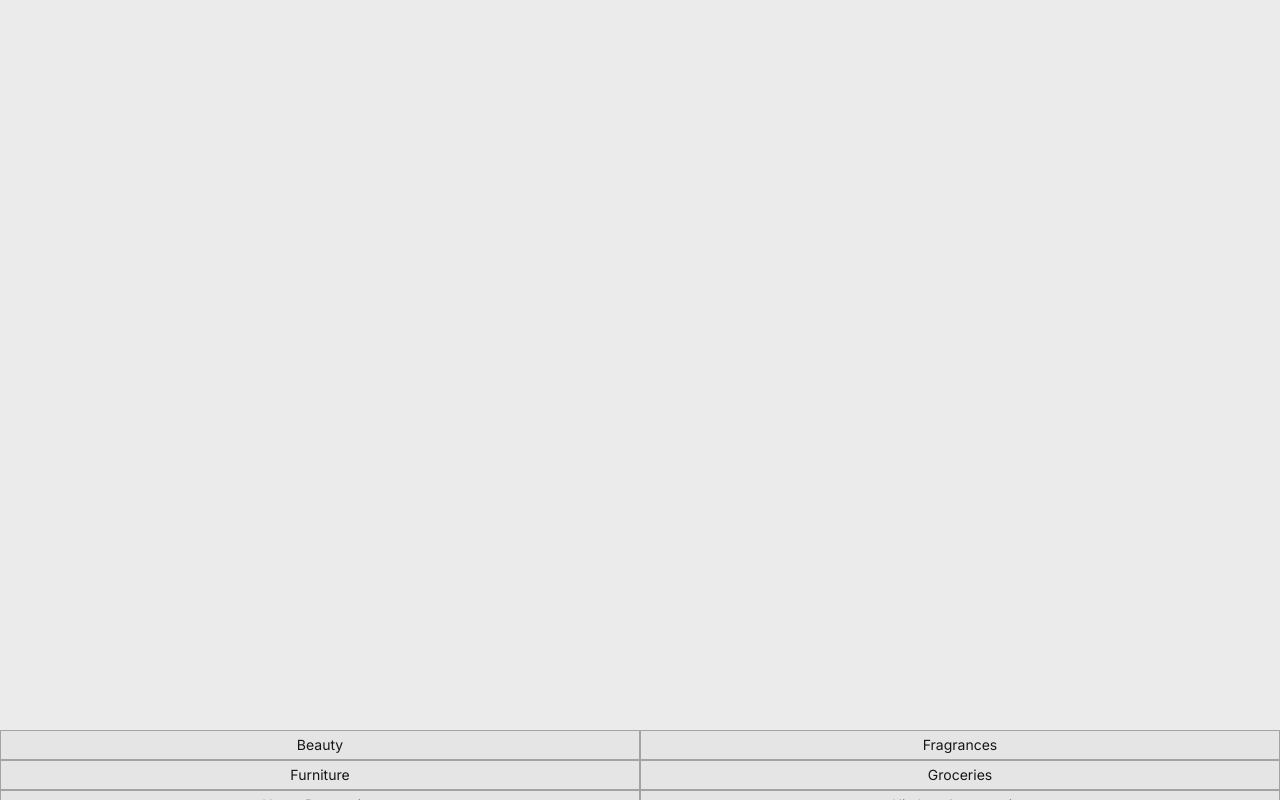
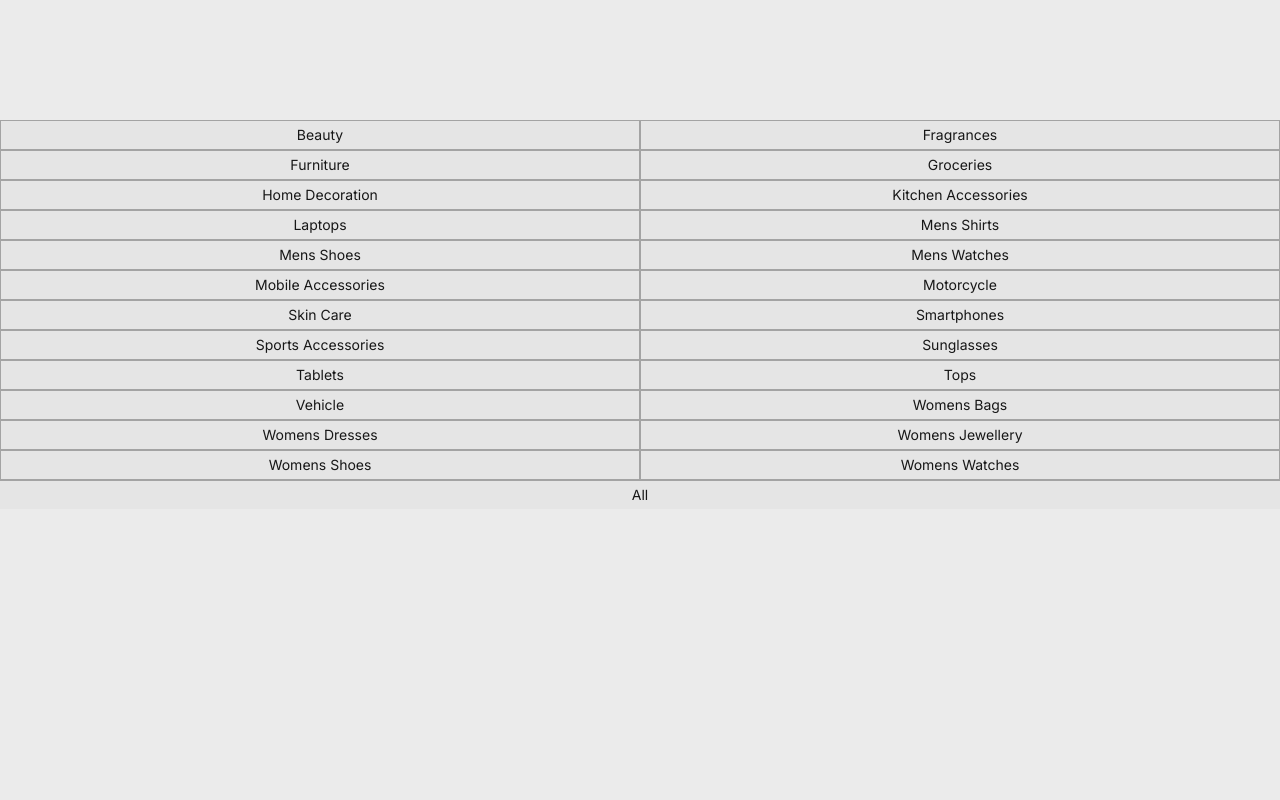
Before and after one commit to JhowBRCG/fake-store, a Next.js app: page / in a window 1280 px wide. Shown: the part 680-1480 px from the top of the page. After the commit the page ends 800 px from the top, so only its background shows below. Built offline with nearby package versions, Linux system fonts and the light colour scheme; no server answers.

Commit message:
feat: update translate-y to full, nav to fixed and add duration-200 in CategoryDrawer

```diff
--- a/components/UI/CategoryDrawer/index.tsx
+++ b/components/UI/CategoryDrawer/index.tsx
@@ -11,12 +11,12 @@ export default function CategoryDrawer({
   showAllProducts: () => void;
   isFilterOpen: boolean;
 }) {
-  const animation = isFilterOpen ? "translate-y-0" : "translate-y-[999px]";
+  const animation = isFilterOpen ? "translate-y-0" : "translate-y-full";
 
   return (
     <nav
       className={cn(
-        "absolute bottom-0 left-0 z-10 w-svw overflow-y-scroll bg-neutral-200 transition",
+        "fixed bottom-0 left-0 z-10 w-svw overflow-y-scroll bg-neutral-200 transition-transform duration-200",
         animation,
       )}
     >
```
